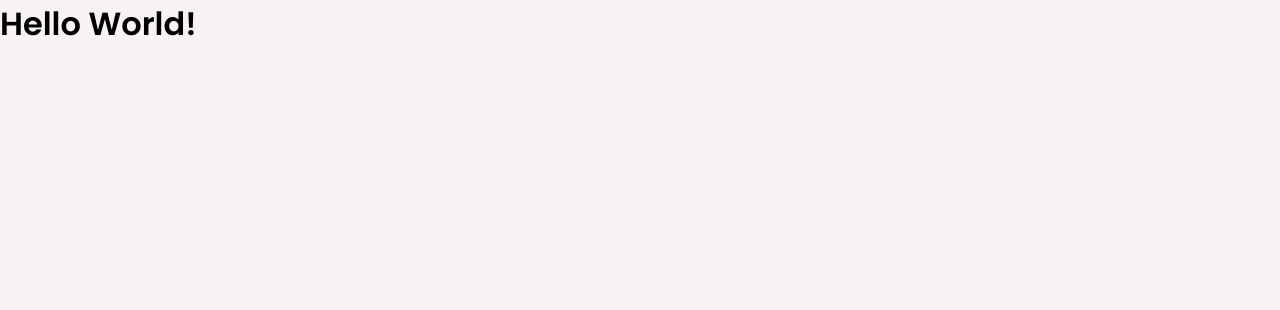
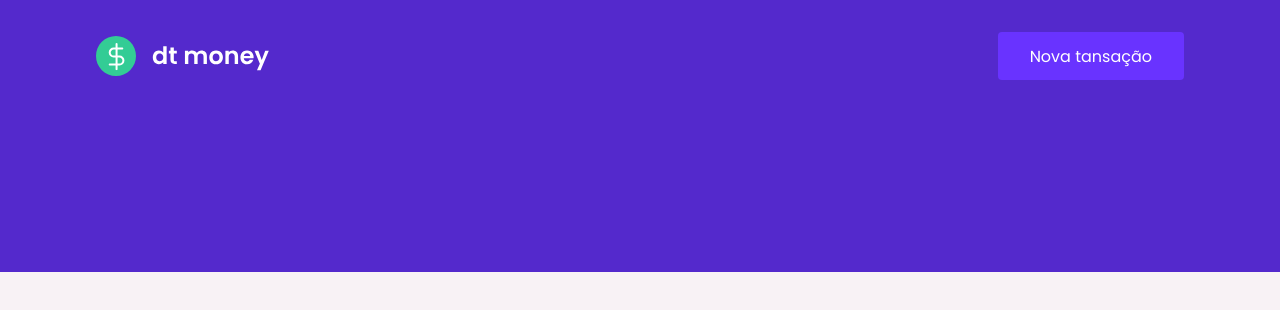
Before and after one commit to sambuite/dtmoney, a React (Create React App) app: page / in a window 1280 px wide. Shown: the top 310 px of the page. Built offline with nearby package versions, Linux system fonts and the light colour scheme.

Commit message:
Created Header component

```diff
--- a/src/App.tsx
+++ b/src/App.tsx
@@ -1,10 +1,11 @@
-import { GlobalStyle } from './styles/global';
+import { Header } from 'components/Header';
+import { GlobalStyle } from 'styles/global';
 
 export function App() {
   return (
-    <div className="App">
-      <h1>Hello World!</h1>
+    <>
+      <Header />
       <GlobalStyle />
-    </div>
+    </>
   );
 }
--- /dev/null
+++ b/src/components/Header/index.tsx
@@ -0,0 +1,14 @@
+import logoImg from 'assets/logo.svg';
+
+import { Container, Content } from './styles';
+
+export function Header() {
+  return (
+    <Container>
+      <Content>
+        <img src={logoImg} alt="dt money" />
+        <button type="button">Nova tansação</button>
+      </Content>
+    </Container>
+  );
+}
--- /dev/null
+++ b/src/components/Header/styles.ts
@@ -0,0 +1,31 @@
+import styled from 'styled-components';
+
+export const Container = styled.header`
+  background: var(--blue);
+`;
+
+export const Content = styled.div`
+  max-width: 1120px;
+  margin: 0 auto;
+
+  padding: 2rem 1rem 12rem;
+  display: flex;
+  align-items: center;
+  justify-content: space-between;
+
+  button {
+    font-size: 1rem;
+    color: #fff;
+    background: var(--blue-light);
+    border: 0;
+    padding: 0 2rem;
+    border-radius: 0.25rem;
+    height: 3rem;
+
+    transition: filter 0.2s;
+
+    &:hover {
+      filter: brightness(0.9);
+    }
+  }
+`;
```
